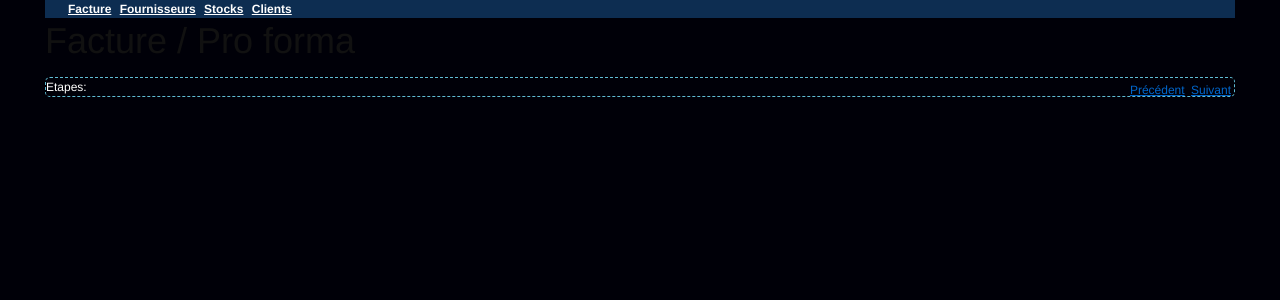
After one commit to Xialis/Antares, a Django app: template Antares/Antares/templates/facture/etapeInfo.html in a window 1280 px wide. The commit adds this page. Shown: the top 300 px of the page. Run offline with Django 3.2, Linux system fonts and the light colour scheme; the template is opened without the code that fills it: values that come from a table or form of the project are taken from there, others are empty; data comes from the database, SQL or seed files in the repository; both versions use the stored data as it was after the commit; parts of the project's set-up code (start-up, migrations or seed data) failed here and were passed over.

Commit message:
app:facture - wip

```diff
--- a/Antares/Antares/templates/base.html
+++ b/Antares/Antares/templates/base.html
@@ -12,7 +12,7 @@
   	<div class="container">
   		<div id="topmenu" class="span-30">
   			<ul>
-  				<li><a href="{% url facture.views.index %}">Facture</a></li>
+  				<li><a href="{% url facture.func.ctrl %}">Facture</a></li>
   				<li><a href="{% url fournisseur.views.index %}">Fournisseurs</a></li>
   				<li><a href="{% url stock.views.index %}">Stocks</a></li>
   				<li><a href="{% url client.views.index %}">Clients</a></li>
--- /dev/null
+++ b/Antares/Antares/templates/facture/etapeInfo.html
@@ -0,0 +1,30 @@
+{% extends "base.html" %}
+
+{% block head %}
+{% include "_inc/head_listeClient_dataTable.html" %}
+{% endblock %}
+
+{% block center %}
+
+<h1>Facture / Pro forma</h1>
+
+<div class="first span-30">
+	<div class="navigation">
+		<ul class="ul_right">
+			<li><a href="{% url facture.func.etapePrecedente %}">Précédent</a></li>
+			<li><a href="{% url facture.func.etapeSuivante %}">Suivant</a></li>
+		</ul>
+		<span>Etapes:</span>
+		<ul class="ul_left">
+			{% for etape in appFacture.etapes %}
+			<li> | {{ etape }}</li>
+			{% endfor %}
+		</ul>
+	</div>
+</div>
+
+<div class="first span-30">
+
+</div>
+
+{% endblock %}
--- a/Antares/Antares/templates/facture/index.html
+++ b/Antares/Antares/templates/facture/etapeRecherche.html
@@ -17,7 +17,7 @@
 		<span>Etapes:</span>
 		<ul class="ul_left">
 			{% for etape in appFacture.etapes %}
-			<li>{{ etape }}</li>
+			<li> | {{ etape }}</li>
 			{% endfor %}
 		</ul>
 	</div>
@@ -51,6 +51,4 @@
 	<p style="text-align: center;"><a href="{% url facture.func.creerClient %}" class="action">Créer un nouveau client</a></p>
 </div>
 
-
-
 {% endblock %}
--- a/Antares/facture/context_processors.py
+++ b/Antares/facture/context_processors.py
@@ -7,4 +7,10 @@ def app_context(request):
     if 'appFacture' in request.session:
         s_appFacture = request.session['appFacture']
 
+        if 'etapes' in s_appFacture:
+            etapes = []
+            for etape in s_appFacture['etapes']:
+                etapes.append(etape[0])
+            appFacture.update({'etapes': etapes})
+
     return {'appFacture': appFacture}
--- a/Antares/facture/urls.py
+++ b/Antares/facture/urls.py
@@ -1,10 +1,11 @@
 from django.conf.urls import patterns, url
 
 urlpatterns = patterns('facture',
-        url(r'^$', 'views.index'),
+        url(r'^$', 'func.ctrl'),
         url(r'^creerClient/', 'func.creerClient'),
         url(r'^utiliserClient/(?P<cid>\d+)/', 'func.utiliserClient'),
         url(r'^etapeSuivante/', 'func.etapeSuivante'),
         url(r'^etapePrecedente/', 'func.etapePrecedente'),
         url(r'^etape/(?P<etape>\d+)/', 'func.allerEtape'),
+        url(r'^reset', 'func.reset'),
         )
--- a/Antares/facture/views.py
+++ b/Antares/facture/views.py
@@ -8,7 +8,7 @@ from client.forms import FormRechercheClient
 from client.func import initFiltration, filtration
 
 
-def index(request):
+def etapeRecherche(request):
     c = {}
 
     formRechercheClient = FormRechercheClient()
@@ -33,7 +33,7 @@ def index(request):
 
     c['formRechercheClient'] = formRechercheClient
     c.update(csrf(request))
-    return render_to_response("facture/index.html", c, context_instance=RequestContext(request))
+    return render_to_response("facture/etapeRecherche.html", c, context_instance=RequestContext(request))
 
 
 def etapeInfo(request):
```
Also changed, not shown: Antares/facture/func.py (+10 -6 lines), Antares/sqlite.db.
